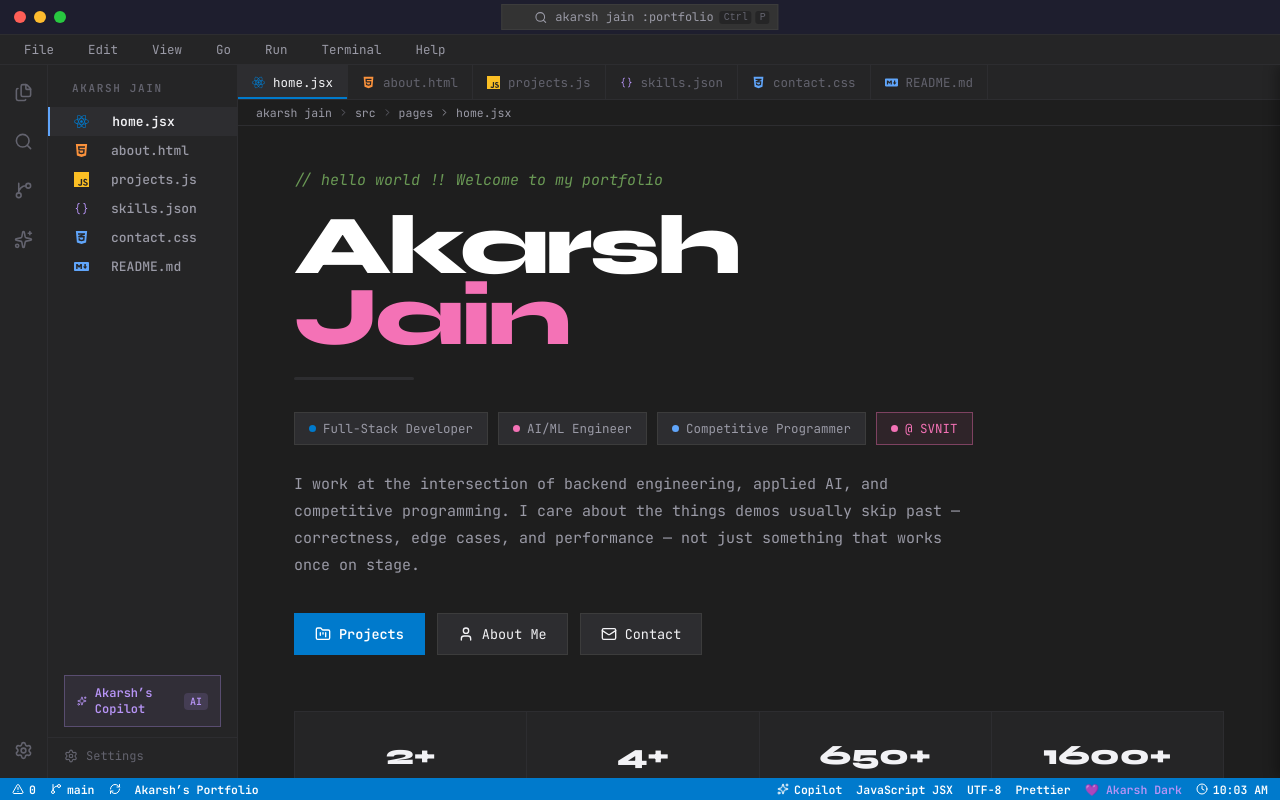
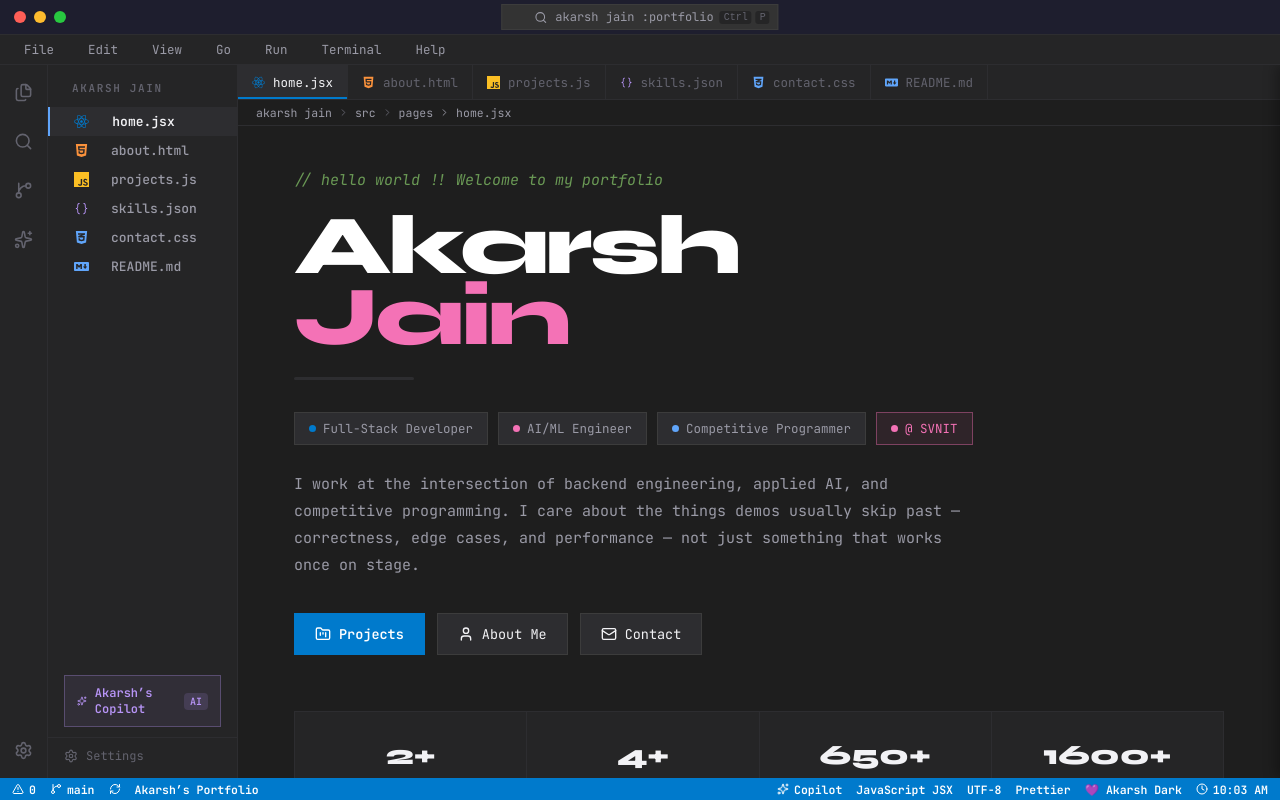
Before and after one commit to akarshjain05/portfolio, a React (Vite) app: page / in a window 1280 px wide. Built offline with nearby package versions, Linux system fonts and the light colour scheme.

Commit message:
style: keep theme text color white in status bar

```diff
--- a/src/components/shell/StatusBar.jsx
+++ b/src/components/shell/StatusBar.jsx
@@ -63,7 +63,7 @@ export default function StatusBar() {
         <div style={{ position: "relative" }} ref={themeMenuRef}>
           <span
             className="statusbar__item statusbar__hide-xs"
-            style={{ color: "var(--purple)", cursor: "pointer" }}
+            style={{ color: "#ffffff", cursor: "pointer" }}
             onClick={() => setThemePickerOpen(!themePickerOpen)}
           >
             {currentTheme.icon} {currentTheme.name}
```
